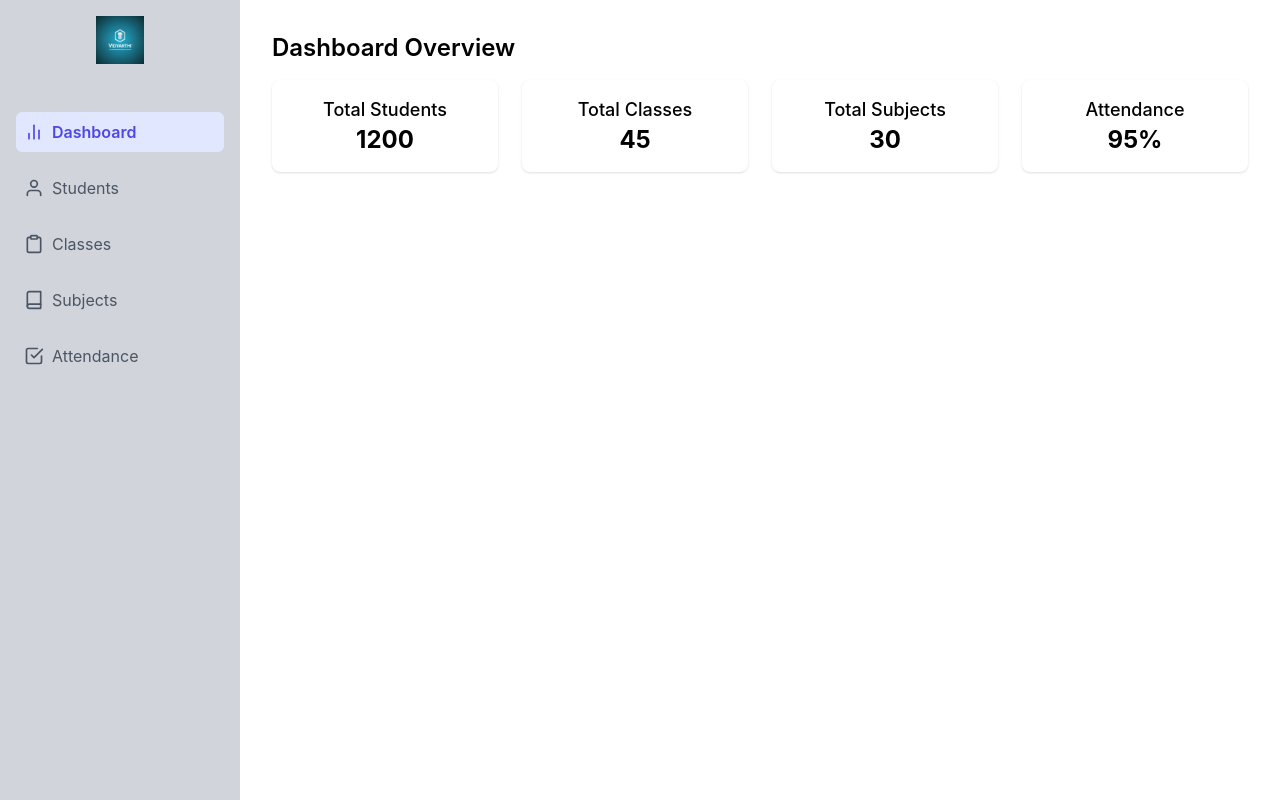
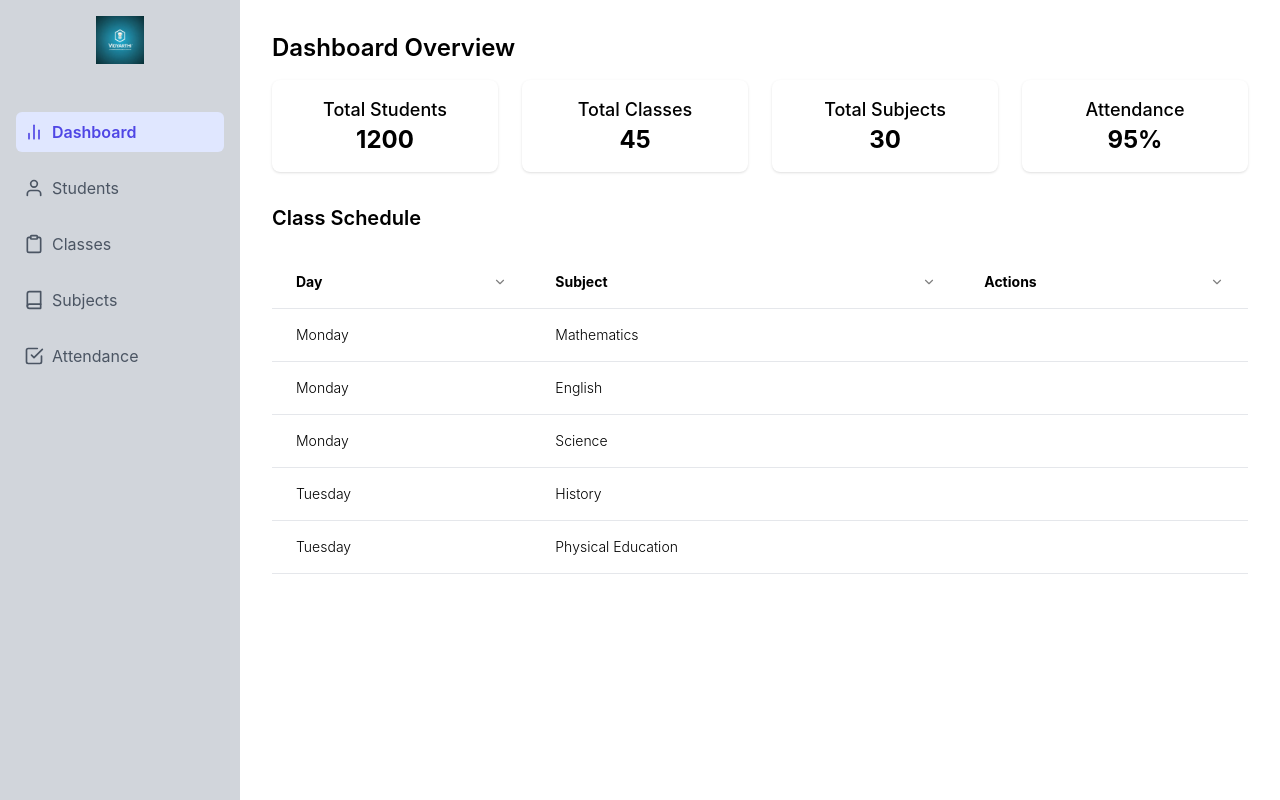
Before and after one commit to ichinmayk/vidyarthi, a React (Create React App) app: page /dashboard in a window 1280 px wide. Built offline with nearby package versions, Linux system fonts and the light colour scheme.

Commit message:
Working on table for dashboard

```diff
--- /dev/null
+++ b/src/components/Table.js
@@ -0,0 +1,68 @@
+// src/components/Table.js
+import React, { useState } from 'react';
+import { FiChevronUp, FiChevronDown } from 'react-icons/fi';
+
+export default function Table({ headers, data }) {
+  const [sortConfig, setSortConfig] = useState({ key: headers[0], direction: 'asc' });
+
+  const handleSort = (key) => {
+    let direction = 'asc';
+    if (sortConfig.key === key && sortConfig.direction === 'asc') {
+      direction = 'desc';
+    }
+    setSortConfig({ key, direction });
+  };
+
+  const sortedData = [...data].sort((a, b) => {
+    if (a[sortConfig.key] < b[sortConfig.key]) return sortConfig.direction === 'asc' ? -1 : 1;
+    if (a[sortConfig.key] > b[sortConfig.key]) return sortConfig.direction === 'asc' ? 1 : -1;
+    return 0;
+  });
+
+  const renderSortIcon = (key) => {
+    if (sortConfig.key === key) {
+      return sortConfig.direction === 'asc' ? <FiChevronUp /> : <FiChevronDown />;
+    }
+    return <FiChevronDown className="opacity-50" />;
+  };
+
+  return (
+    <div className="flex flex-col overflow-x-auto">
+      <div className="sm:-mx-6 lg:-mx-8">
+        <div className="inline-block min-w-full py-2 sm:px-6 lg:px-8">
+          <div className="overflow-x-auto">
+            <table className="min-w-full text-left text-sm font-light">
+              <thead className="border-b font-medium dark:border-neutral-500">
+                <tr>
+                  {headers.map((header, index) => (
+                    <th
+                      key={index}
+                      onClick={() => handleSort(header.key)}
+                      className="px-6 py-4 cursor-pointer"
+                    >
+                      <div className="flex items-center justify-between">
+                        <span>{header.label}</span>
+                        <span>{renderSortIcon(header.key)}</span>
+                      </div>
+                    </th>
+                  ))}
+                </tr>
+              </thead>
+              <tbody>
+                {sortedData.map((row, rowIndex) => (
+                  <tr key={rowIndex} className="border-b dark:border-neutral-500">
+                    {headers.map((header, cellIndex) => (
+                      <td key={cellIndex} className="whitespace-nowrap px-6 py-4">
+                        {row[header.key]}
+                      </td>
+                    ))}
+                  </tr>
+                ))}
+              </tbody>
+            </table>
+          </div>
+        </div>
+      </div>
+    </div>
+  );
+}
--- a/src/locales/en/translation.json
+++ b/src/locales/en/translation.json
@@ -22,6 +22,7 @@
         "totalStudents": "Total Students",
         "totalClasses": "Total Classes",
         "totalSubjects": "Total Subjects",
-        "attendance": "Attendance"
+        "attendance": "Attendance",
+        "classSchedule": "Class Schedule"
       }
   }
--- a/src/pages/InstituteAdmin.js
+++ b/src/pages/InstituteAdmin.js
@@ -2,6 +2,7 @@
 import React, { useState } from 'react';
 import Sidebar from '../components/Sidebar';
 import BottomNav from '../components/BottomNav';
+import Table from '../components/Table'; // Import the Table component
 import { useTranslation } from 'react-i18next';
 
 export default function InstituteAdmin() {
@@ -15,19 +16,43 @@ export default function InstituteAdmin() {
     setIsCollapsed(!isCollapsed);
   };
 
+  // Define headers for the table
+  const headers = [
+    { label: "Day", key: 'day' },
+    { label: "Subject", key: 'subject' },
+    { label: "Actions", key: 'actions' },
+  ];
+
+  // Sample data for the class schedule table
+  const tableData = [
+    { day: 'Monday', subject: 'Mathematics' },
+    { day: 'Monday', subject: 'English' },
+    { day: 'Monday', subject: 'Science' },
+    { day: 'Tuesday', subject: 'History' },
+    { day: 'Tuesday', subject: 'Physical Education' }
+  ];
+
   return (
-    <div className="flex flex-col md:flex-row min-h-screen">
+    <div className="flex flex-col md:flex-row min-h-screen overflow-x-hidden">
       {/* Sidebar */}
       <Sidebar isCollapsed={isCollapsed} toggleSidebar={toggleSidebar} selectedTab={selectedTab} setSelectedTab={setSelectedTab} />
 
       {/* Main content */}
       <div className="flex-1 p-6 md:p-8 bg-white">
         <h1 className="text-2xl font-semibold">{t('instituteAdmin.dashboardOverview')}</h1>
+
+        {/* Cards Section */}
         <div className="grid gap-6 mt-4 md:grid-cols-4 grid-cols-2">
           <Card label={t('instituteAdmin.totalStudents')} count="1200" />
           <Card label={t('instituteAdmin.totalClasses')} count="45" />
           <Card label={t('instituteAdmin.totalSubjects')} count="30" />
           <Card label={t('instituteAdmin.attendance')} count="95%" />
+        </div>
+
+        {/* Class Schedule Table Section */}
+        <div className="mt-8">
+          <h2 className="text-xl font-semibold mb-4">{t('instituteAdmin.classSchedule')}</h2>
+          <Table headers={headers} data={tableData} />
         </div>
       </div>
 
```
